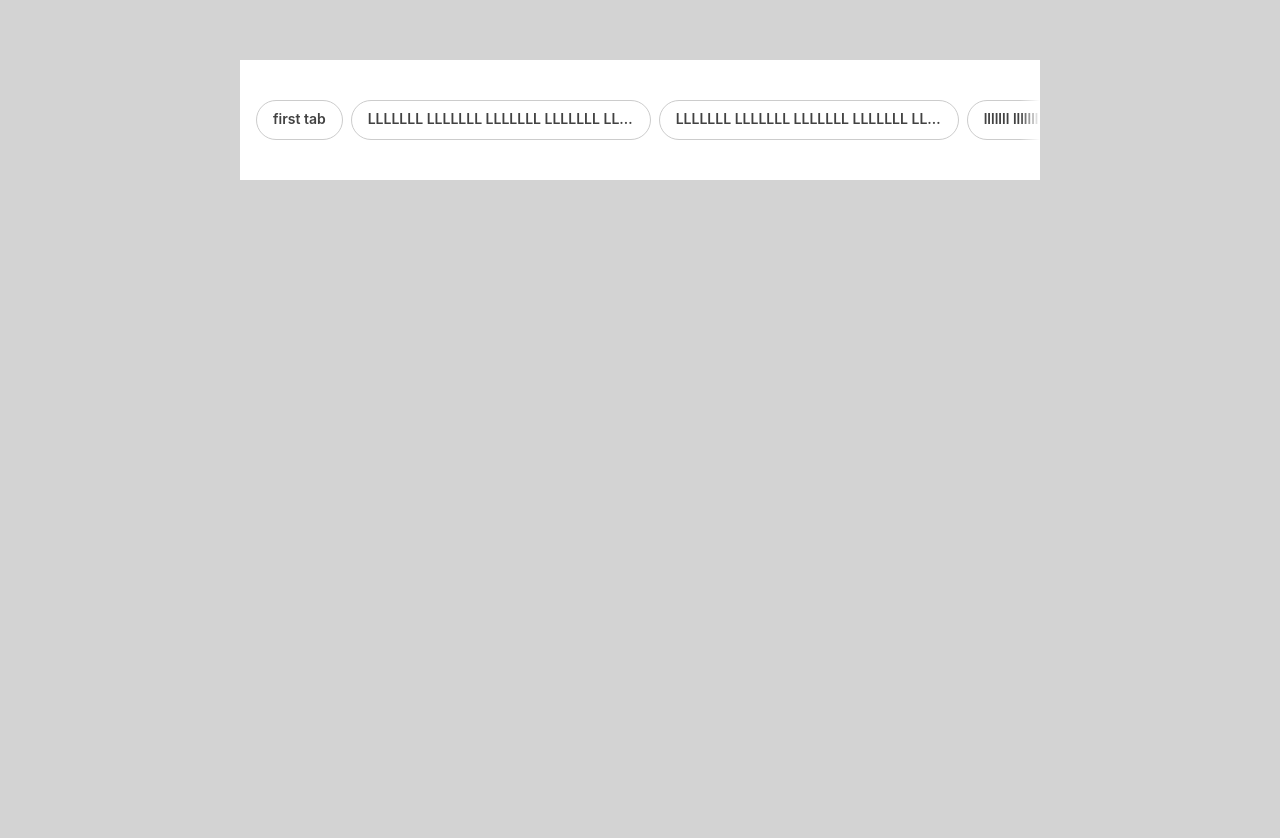
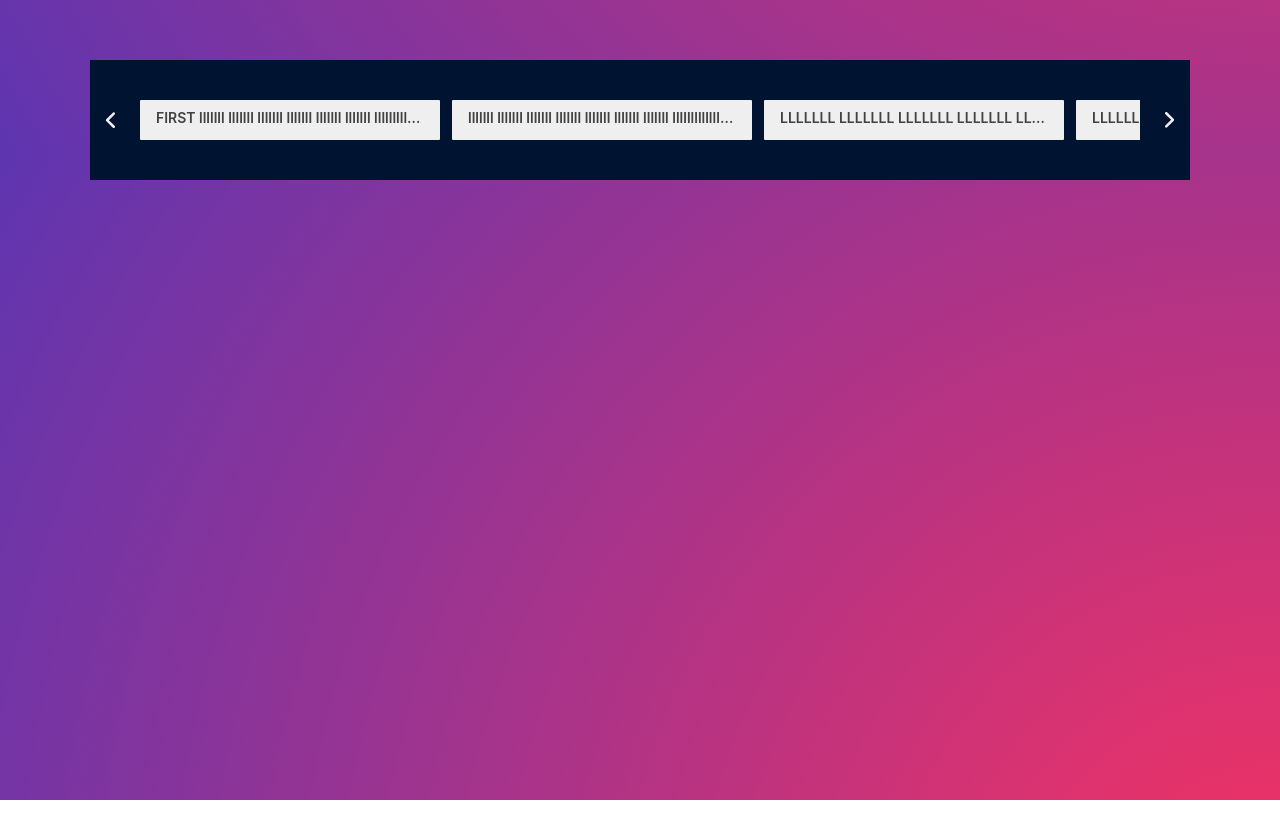
Before and after one commit to hgromov/tabs-tape, a React (Create React App) app: page / in a window 1280 px wide. Shown: the top 838 px of the page. After the commit the page ends 800 px from the top, so only its background shows below. Built offline with nearby package versions, Linux system fonts and the light colour scheme.

Commit message:
yey_beta_v1.1.0

```diff
--- a/src/App.tsx
+++ b/src/App.tsx
@@ -1,44 +1,62 @@
 import React from "react";
-import styled from "styled-components";
+import styled, { keyframes } from "styled-components";
 
 import { Tape } from "./tabs/tape";
+import { palette } from "./tabs/colors";
+
+const gradientAnimation = keyframes`
+0% {
+    background-position: 0 200%;
+  }
+  100% {
+    background-position: 0 -200%;
+  }
+`;
 
 const AppWrapper = styled.div`
-  background-color: #d3d3d3;
-  height: 100vw;
-  padding-top: 60px;
+  background: radial-gradient(circle, #f73261, #5e35b0);
+  background-size: 200% 200%;
+  animation: ${gradientAnimation} 10s linear infinite;
+  height: 100vh;
 `;
 
 const PageWrapper = styled.div`
-  max-width: 800px;
-  min-width: 600px;
+  padding: 0 50px;
+  position: relative;
+  top: 60px;
+  max-width: 1000px;
+  min-width: 800px;
   height: 120px;
-  background-color: white;
+  background-color: ${palette.darkBlue};
   margin: 0 auto;
   display: flex;
   align-items: center;
 `;
 
 const tabs = [
-  { label: "first tab", id: "1" },
   {
     label:
-      "LLLLLLL LLLLLLL LLLLLLL LLLLLLL LLLLLLL LLLLLLL LLLLLLL LLLLLLL LLLLLLL LLLLLLL LLLLLLL LLLLLLL LLLLLLL LLLLLLL THE END",
+      "FIRST lllllll lllllll lllllll lllllll lllllll lllllll llllllllllllll lllllll",
+    id: "1",
+  },
+  {
+    label:
+      "lllllll lllllll lllllll lllllll lllllll lllllll lllllll llllllllllllll lllllll lllllll",
     id: "2",
   },
   {
     label:
-      "LLLLLLL LLLLLLL LLLLLLL LLLLLLL LLLLLLL LLLLLLL LLLLLLL LLLLLLL LLLLLLL LLLLLLL LLLLLLL LLLLLLL LLLLLLL LLLLLLL LLLLLLL LLLLLLL LLLLLLL THE END LLLLLLLLLLLLLLLLLLLLLLLLLLLL",
+      "LLLLLLL LLLLLLL LLLLLLL LLLLLLL LLLLLLL LLLLLLL LLLLLLL LLLLLLL LLLLLLL LLLLLLL LLLLLLL LLLLLLL LLLLLLL LLLLLLL THE END",
     id: "3",
   },
   {
     label:
-      "lllllll lllllll lllllll lllllll lllllll lllllll lllllll llllllllllllll lllllll lllllll lllllll lllllll",
+      "LLLLLLL LLLLLLL LLLLLLL LLLLLLL LLLLLLL LLLLLLL LLLLLLL LLLLLLL LLLLLLL LLLLLLL LLLLLLL LLLLLLL LLLLLLL LLLLLLL LLLLLLL LLLLLLL LLLLLLL THE END LLLLLLLLLLLLLLLLLLLLLLLLLLLL",
     id: "4",
   },
   { label: "short tab", id: "5" },
   { label: "short tab", id: "6" },
-  { label: "short tab", id: "7" },
+  { label: "short tab tabbb", id: "7" },
   {
     label:
       "tab with a lot of small words inside of it bla bla bla bla bla bla bla bla bla bla la bla bla bla bla bla bla bla bla yey",
--- a/src/index.css
+++ b/src/index.css
@@ -1,13 +1,14 @@
 body {
   margin: 0;
-  font-family: -apple-system, BlinkMacSystemFont, 'Segoe UI', 'Roboto', 'Oxygen',
-    'Ubuntu', 'Cantarell', 'Fira Sans', 'Droid Sans', 'Helvetica Neue',
+  padding: 0;
+  font-family: -apple-system, BlinkMacSystemFont, "Segoe UI", "Roboto", "Oxygen",
+    "Ubuntu", "Cantarell", "Fira Sans", "Droid Sans", "Helvetica Neue",
     sans-serif;
   -webkit-font-smoothing: antialiased;
   -moz-osx-font-smoothing: grayscale;
 }
 
 code {
-  font-family: source-code-pro, Menlo, Monaco, Consolas, 'Courier New',
+  font-family: source-code-pro, Menlo, Monaco, Consolas, "Courier New",
     monospace;
 }
--- a/src/tabs/scrollButton/ArrowIcon.tsx
+++ b/src/tabs/scrollButton/ArrowIcon.tsx
@@ -2,7 +2,7 @@ import { palette } from "../colors";
 import { SvgProps } from "../tabs.types";
 
 const ArrowIcon = ({
-  color = palette.darkGray,
+  color = palette.paper,
   height = 10,
   opacity = "1",
   width = 16,
--- a/src/tabs/scrollButton/scrollButton.styled.ts
+++ b/src/tabs/scrollButton/scrollButton.styled.ts
@@ -2,7 +2,7 @@
 import styled, { css } from "styled-components";
 
 import { palette } from "../colors";
-import { ScrollButtonProps, ScrollDirections } from "../tabs.types";
+import { Directions, ScrollButtonProps } from "../tabs.types";
 
 const flexCenter = css`
   display: flex;
@@ -10,37 +10,42 @@ const flexCenter = css`
   justify-content: center;
 `;
 
-const IconDirections: Record<ScrollDirections, string> = {
-  [ScrollDirections.LEFT]: "-90deg",
-  [ScrollDirections.RIGHT]: "90deg"
+const IconDirections: Record<Directions, string> = {
+  [Directions.LEFT]: "-90deg",
+  [Directions.RIGHT]: "90deg"
 };
 
 const IconWrapper = styled.div`
-  width: 32px;
-  height: 32px;
+  width: 40px;
+  height: 100px;
   ${flexCenter}
   margin: 4px;
-  background: ${palette.white};
-  border-radius: 50%;
-  box-shadow: 0px 0px 4px 0px ${palette.lightGray};
+  background: ${palette.darkBlue};
+  transition: transform ease-in-out 0.9;
+
+  &:hover {
+    transform: scale(1.1);
+  }
+  &:active {
+    transform: scale(1);
+  }
 `;
 
 const StyledScrollButton = styled.div<ScrollButtonProps>`
-  width: 72px;
-  height: 64px;
+  width: 40px;
+  height: 100px;
   position: absolute;
   ${flexCenter}
   cursor: pointer;
-  visibility: ${({ isVisible }) => (isVisible ? "visible" : "hidden")};
+  visibility: visible;
   z-index: 1000;
 
   ${({ direction }) => css`
     ${direction}: 0;
-    background: linear-gradient(to ${direction}, transparent, ${palette.white} 30%);
   `}
 
   & svg {
-    ${({ direction }: { direction: ScrollDirections }) => `transform: rotate(${IconDirections[direction]});`}
+    ${({ direction }: { direction: Directions }) => `transform: rotate(${IconDirections[direction]});`}
   }
 `;
 
--- a/src/tabs/tab/Tab.tsx
+++ b/src/tabs/tab/Tab.tsx
@@ -4,9 +4,9 @@ import { FunctionComponent, useLayoutEffect, useRef, useState } from "react";
 import { StyledTab } from "./tab.styled";
 import { TabProps } from "../tabs.types";
 
-const BASE_CHIP_HEIGHT = 40;
-const MAX_COLLAPSED_CHIP_WIDTH = 300;
-const MAX_EXPANDED_CHIP_WIDTH = 380;
+const BASE_TAB_HEIGHT = 40;
+const MAX_COLLAPSED_TAB_WIDTH = 300;
+const MAX_EXPANDED_TAB_WIDTH = 380;
 const TAB_PADDING = 16;
 const TAB_PADDINGS = TAB_PADDING * 2;
 const DEFAULT_LINES_AMOUNT = 1;
@@ -17,22 +17,26 @@ const Tab: FunctionComponent<TabProps> = ({ onClick, text, isSelected }) => {
   const tabRef = useRef<HTMLDivElement>(null);
   const [isTextOverflowing, setIsTextOverflowing] = useState<boolean>(false);
   const [isExpanded, setIsExpanded] = useState<boolean>(false);
-  const [expandWidth, setExpandWidth] = useState<number>(MAX_COLLAPSED_CHIP_WIDTH);
-  const [expandHeight, setExpandHeight] = useState<number>(BASE_CHIP_HEIGHT);
+  const [expandWidth, setExpandWidth] = useState<number>(
+    MAX_COLLAPSED_TAB_WIDTH
+  );
+  const [expandHeight, setExpandHeight] = useState<number>(BASE_TAB_HEIGHT);
 
   useLayoutEffect(() => {
     const container = tabRef.current;
     if (!container) return;
     if (container.clientWidth < container.scrollWidth) {
       setIsTextOverflowing(true);
-      let width = MAX_COLLAPSED_CHIP_WIDTH;
-      let height = BASE_CHIP_HEIGHT;
+      let width = MAX_COLLAPSED_TAB_WIDTH;
+      let height = BASE_TAB_HEIGHT;
       let lines = DEFAULT_LINES_AMOUNT;
 
-      if (container.scrollWidth > MAX_EXPANDED_CHIP_WIDTH) {
-        lines = Math.ceil(container.scrollWidth / (MAX_EXPANDED_CHIP_WIDTH - TAB_PADDINGS));
+      if (container.scrollWidth > MAX_EXPANDED_TAB_WIDTH) {
+        lines = Math.ceil(
+          container.scrollWidth / (MAX_EXPANDED_TAB_WIDTH - TAB_PADDINGS)
+        );
         height = Math.min(lines, MAXIMUM_LINES) * LINE_HEIGHT;
-        width = MAX_EXPANDED_CHIP_WIDTH;
+        width = MAX_EXPANDED_TAB_WIDTH;
       } else {
         width = container.scrollWidth;
       }
@@ -54,9 +58,7 @@ const Tab: FunctionComponent<TabProps> = ({ onClick, text, isSelected }) => {
 
   const handleClick = () => {
     toggleExpansion();
-    setTimeout(() => {
-      onClick && onClick();
-    }, 200);
+    onClick && onClick();
   };
 
   return (
--- a/src/tabs/tab/tab.styled.ts
+++ b/src/tabs/tab/tab.styled.ts
@@ -3,19 +3,26 @@ import styled from "styled-components";
 import { tabTheme } from "../colors";
 import { StyledTabProps } from "../tabs.types";
 
-const COLLAPSED_TAB_HEIGHT = 40;
-
 const StyledTab = styled.div<StyledTabProps>`
   box-sizing: border-box;
+  margin-right: 12px;
+  font-size: 14px;
+  line-height: 24px;
+  overflow: hidden;
+  text-overflow: ellipsis;
+  transition: all ease-in-out 0.3s, background-color 0s;
+  user-select: none;
+  cursor: pointer;
+  border-radius: 1px;
+  font-weight: 600;
+  padding: 6px 16px;
+
+  color: ${({ isSelected }) =>
+    isSelected ? tabTheme.color.selected : tabTheme.color.default};
   background-color: ${({ isSelected }) =>
     isSelected
       ? tabTheme.backgroundColor.hovered
       : tabTheme.backgroundColor.primary};
-  margin-right: 8px;
-  color: ${({ isSelected }) =>
-    isSelected ? tabTheme.color.selected : tabTheme.color.default};
-  font-size: 14px;
-  line-height: 24px;
   min-height: ${({ expandHeight, isExpanded }) =>
     isExpanded ? expandHeight + "px" : "40px"};
   max-height: ${({ expandHeight, isExpanded }) =>
@@ -24,32 +31,18 @@ const StyledTab = styled.div<StyledTabProps>`
   min-width: ${({ expandWidth, isExpanded }) =>
     isExpanded ? expandWidth + "px" : "auto"};
   text-align: ${({ isExpanded }) => (isExpanded ? "center" : "start")};
-  border-radius: 100px;
-  font-weight: 600;
-  padding: ${({ expandHeight, isExpanded }) =>
-      isExpanded && expandHeight && expandHeight > COLLAPSED_TAB_HEIGHT
-        ? "4px"
-        : "6px"}
-    16px;
-  border: 1px solid ${tabTheme.borderColor};
-  overflow: hidden;
-  text-overflow: ellipsis;
+  white-space: ${({ expandWidth, isExpanded }) =>
+    isExpanded && expandWidth && expandWidth === 380 ? "wrap" : "nowrap"};
   ${({ isExpanded }) =>
     isExpanded &&
     `
-  display: -webkit-box;
-  -webkit-line-clamp: 3;
-  -webkit-box-orient: vertical;
+    display: -webkit-box;
+    -webkit-line-clamp: 3;
+    -webkit-box-orient: vertical;
   `}
-  white-space: ${({ expandWidth, isExpanded }) =>
-    isExpanded && expandWidth && expandWidth === 380 ? "wrap" : "nowrap"};
-  transition: all ease-in-out 0.3s;
-  user-select: none;
 
   &:hover {
     background-color: ${tabTheme.backgroundColor.hovered};
-    cursor: pointer;
-    color: ${tabTheme.color.selected};
   }
 `;
 
--- a/src/tabs/tape/Tape.tsx
+++ b/src/tabs/tape/Tape.tsx
@@ -8,59 +8,97 @@ import {
 
 import { Tab } from "../tab";
 import { ScrollButton } from "../scrollButton";
-import { TapeProps, ScrollDirections } from "../tabs.types";
+import { TapeProps, Directions } from "../tabs.types";
 import { StyledTape, StyledWrapper } from "./tape.styled";
 
-const TAB_MARGIN = 8;
-const TAB_BORDER = 1;
-const TAB_MARGINS = TAB_MARGIN * 2;
-const TAB_BORDERS = TAB_BORDER * 2;
-const TAB_GAP = 44;
-const TAB_EXPANSION = 80;
+const TAB_MARGIN = 12;
 
-const Tape: FunctionComponent<TapeProps> = ({
-  tabs,
-  selectedTabId = "",
-}) => {
-  const [canScrollLeft, setCanScrollLeft] = useState(false);
-  const [canScrollRight, setCanScrollRight] = useState(false);
-  // *scrollLeft is negative value which represents scroll from left.
-  // this is the main value used for scroll. changing it we can scroll the tape using transform translate in useLayoutEffect below.
-  const [scrollLeft, setScrollLeft] = useState(0);
-  const [isLastElementOverflowing, setIsLastElementOverflowing] =
-    useState(false);
+const Tape: FunctionComponent<TapeProps> = ({ tabs, selectedTabId = "" }) => {
+  const [canScrollLeft, setCanScrollLeft] = useState<boolean>(true);
+  const [canScrollRight, setCanScrollRight] = useState<boolean>(true);
+
+  const [scrollRightPoints, setScrollRightPoints] = useState<number[]>([]);
+  const [scrollLeftPoints, setScrollLeftPoints] = useState<number[]>([]);
+  const [scrollMiddlePoints, setScrollMiddlePoints] = useState<
+    { index: number; point: number }[]
+  >([]);
+
+  const [translateX, setTranslateX] = useState<number>(0);
+
   const tapeRef = useRef<HTMLDivElement>(null);
   const containerRef = useRef<HTMLDivElement>(null);
 
-  // This useLayoutEffect manages scrolling behavior of the "tape" within the "container" element.
   useLayoutEffect(() => {
     const tape = tapeRef.current;
     const container = containerRef.current;
-    if (tape && container) {
-      // Here we have tape (strip of tabs) and if contains more tabs then container (visible area) can fill, then we can scroll it conditionally.
+    if (!tape || !container) return;
+
     const containerWidth = container.clientWidth;
     const tapeWidth = tape.getBoundingClientRect().width;
 
-      const isScrollable = tapeWidth > containerWidth;
+    const tabsArray = Array.from(tape.children) as HTMLElement[];
 
-      // If we already reached the end of the tape, we should not show the right, logic for canScrollLeft is pretty simple because we have scrollLeft value.
-      setCanScrollLeft(isScrollable && scrollLeft < 0);
-      // Here I say tapeWidth + scrollLeft > containerWidth (that means, if difference between tapeWidth and scrollLeft more then containerWidth then we can scroll).
-      // but there is one edge case, when the last element is overflowing, then i compare this not to containerWidth, but to containerWidth + difference between normal tab and extended one (TAB_EXPANSION).
-      setCanScrollRight(
-        isScrollable &&
-          tapeWidth + scrollLeft >
-            containerWidth + (isLastElementOverflowing ? TAB_EXPANSION : 0)
+    const navigationPoints = tabsArray.reduce(
+      (
+        acc: {
+          rightPoints: number[];
+          leftPoints: number[];
+          middlePoints: { index: number; point: number }[];
+          stepWidth: number;
+        },
+        tab: HTMLElement,
+        index
+      ) => {
+        const tabWidth = getEntireTabWidth(tab);
+
+        if (acc.stepWidth < containerWidth / 2) {
+          acc.middlePoints.push({
+            index,
+            point: TAB_MARGIN,
+          });
+        }
+        if (acc.stepWidth > tapeWidth - containerWidth / 2) {
+          acc.middlePoints.push({
+            index,
+            point: tapeWidth - containerWidth,
+          });
+        } else if (acc.stepWidth > containerWidth / 2) {
+          acc.middlePoints.push({
+            index,
+            point: acc.stepWidth - (containerWidth - tabWidth) / 2,
+          });
+        }
+        acc.stepWidth += tabWidth;
+        if (acc.stepWidth > containerWidth) {
+          acc.rightPoints.push(acc.stepWidth - containerWidth);
+        }
+        acc.leftPoints.unshift(acc.stepWidth);
+        return acc;
+      },
+      {
+        rightPoints: [],
+        middlePoints: [],
+        leftPoints: [0],
+        stepWidth: 0,
+      }
     );
 
-      tape.style.transform = `translateX(${scrollLeft}px)`;
-    }
-  }, [isLastElementOverflowing, scrollLeft]);
+    setScrollLeftPoints(
+      navigationPoints.leftPoints.filter(
+        (point) =>
+          point <=
+          navigationPoints.rightPoints[navigationPoints.rightPoints.length - 1]
+      )
+    );
+    setScrollRightPoints(navigationPoints.rightPoints);
+    setScrollMiddlePoints(navigationPoints.middlePoints);
+    console.log(navigationPoints.middlePoints);
+  }, [tabs]);
 
   useEffect(() => {
     if (selectedTabId) {
       const selectedTabIndex = tabs.findIndex(
-        (chip) => chip.id === selectedTabId
+        (tab) => tab.id === selectedTabId
       );
       scrollHandler(selectedTabIndex);
     }
@@ -85,135 +123,35 @@ const Tape: FunctionComponent<TapeProps> = ({
   const getEntireTabWidth = (tab: HTMLElement) =>
     tab.getBoundingClientRect().width + TAB_MARGIN;
 
-  const scrollHandler = (direction: ScrollDirections | number) => {
-    const tape = tapeRef.current;
-    const container = containerRef.current;
-    if (tape && container) {
-      const tapeWidth = tape.getBoundingClientRect().width;
-      const containerWidth = container.clientWidth;
-      const tabs = Array.from(tape.children) as HTMLElement[];
-      let visibleWidth = 0;
-      let targetTabIndex = 0;
-
-      // scrolling to particular tab
-      if (typeof direction === "number") {
-        // Here we have 3 cases: isFirstTab, isTabFullyVisibleFromRight, or the target tab somewhere in the middle.
-
-        // If first tab was clicked, we just set scrollLeft to zero, that brings us at the start of the tape.
-        const isFirstTab = direction === 0;
-        if (isFirstTab) {
-          return setScrollLeft(0);
+  const scrollHandler = (direction: Directions | number) => {
+    if (direction === Directions.RIGHT) {
+      const brakePoint = scrollRightPoints.find(
+        (point) => point > -translateX + TAB_MARGIN
+      );
+      typeof brakePoint === "number" && setTranslateX(-brakePoint + TAB_MARGIN);
     }
 
-        let visibleWidthfromRight = 0;
-        for (let i = tabs.length - 1; i >= direction; i--) {
-          visibleWidthfromRight += getEntireTabWidth(tabs[i]);
+    if (direction === Directions.LEFT) {
+      const brakePoint = scrollLeftPoints.find((point) => point < -translateX);
+      typeof brakePoint === "number" && setTranslateX(-brakePoint);
     }
 
-        // If the one of last tabs was clicked, we need to scroll at the end of tape, so we take tapeWidth - containerWidth
-        // and at this point we have to reverse it to negative to set it as the scrollLeft, accounting TAB_GAP and TAB_EXPANSION to make it fully visible.
-        if (containerWidth > visibleWidthfromRight) {
-          return setScrollLeft(
-            -(
-              tapeWidth -
-              containerWidth +
-              TAB_MARGINS +
-              (isLastElementOverflowing ? TAB_EXPANSION : 0)
-            )
+    if (typeof direction === "number") {
+      const brakePoint = scrollMiddlePoints.find(
+        (point) => point.index === direction
       );
-        }
-
-        // Othervise we find the sum of the tab widths before the direction tab
-        for (let i = 0; i < direction; i++) {
-          visibleWidth += getEntireTabWidth(tabs[i]); // Include the tab's width and margin.
-        }
-
-        // And setting it's sum turned to negative as a scrollLeft value including some extra space before for conveniance.
-        setScrollLeft(-visibleWidth + TAB_GAP);
-      }
-
-      if (direction === ScrollDirections.LEFT) {
-        /*
-          'scrollRight' represents the difference between the right edge of the container (visible area),
-          and the right edge of the entire tape, including elements beyond the visible area.
-        */
-        const scrollRight = tapeWidth - -scrollLeft - containerWidth;
-
-        // Find the index of the previous tab that doesn't fully fit inside the container.
-        for (let i = tabs.length - 1; i >= 0; i--) {
-          visibleWidth += getEntireTabWidth(tabs[i]); // Include the tab's width and margin.
-          if (visibleWidth > containerWidth + scrollRight) {
-            targetTabIndex = i;
-            break; // Stop the loop as we've found the previous tab index.
-          }
-        }
-
-        // Calculate the width of cropped part tab to scroll back to make the left tab fully visible.
-        let stepWidth =
-          visibleWidth - containerWidth - scrollRight - TAB_MARGIN;
-
-        /*
-          When the last visible tab from left perfectly aligns with the left edge of the container,
-          the 'stepWidth' becomes very close to zero or zero itself.
-          This happens when 'visibleWidth' is equal to 'containerWidth' + 'scrollRight' + 8px of margin
-          Then, instead of looking for the width of the cropped part of the tab, we take the previous one and scroll it by its width.
-        */
-        if (targetTabIndex && stepWidth < 1) {
-          stepWidth =
-            tabs[targetTabIndex - 1].getBoundingClientRect().width + TAB_MARGIN;
-        }
-
-        /*
-          If 'scrollLeft' + 'stepWidth' equals -8 or less, it means the tape has reached the beginning,
-          and there are no more tabs before. In this case, set 'scrollLeft' to 0 to prevent further scrolling to the left.
-          Otherwise, continue scrolling to the left by adding 'stepWidth' to 'prevScrollLeft'.
-        */
-        const reachedBeginning =
-          scrollLeft + stepWidth >= -(TAB_MARGIN + TAB_BORDERS);
-
-        setScrollLeft((prevScrollLeft) =>
-          reachedBeginning ? 0 : prevScrollLeft + stepWidth
-        );
-      }
-
-      if (direction === ScrollDirections.RIGHT) {
-        // Find the index of the next tab that doesn't fully fit inside the container.
-        for (let i = 0; i < tabs.length; i++) {
-          visibleWidth += getEntireTabWidth(tabs[i]); // Include the tab's width and margin.
-          if (visibleWidth > containerWidth + -scrollLeft) {
-            targetTabIndex = i;
-            break; // Stop the loop as we've found the next tab index.
-          }
-        }
-
-        // Calculate the width of scroll right step to make the next tab fully visible including margins and borders.
-        const stepWidth =
-          visibleWidth -
-          containerWidth +
-          scrollLeft +
-          TAB_MARGINS +
-          TAB_BORDERS;
-
-        setScrollLeft((prevScrollLeft) => prevScrollLeft - stepWidth);
-      }
+      typeof brakePoint?.point === "number" &&
+        setTranslateX(-brakePoint.point + TAB_MARGIN);
     }
   };
 
   return (
     <StyledTape ref={containerRef}>
-      <ScrollButton
-        direction={ScrollDirections.LEFT}
-        isVisible={canScrollLeft}
-        onClick={scrollHandler}
-      />
-      <StyledWrapper ref={tapeRef}>
+      <StyledWrapper ref={tapeRef} translateX={translateX}>
         {tabs.map(renderTab)}
       </StyledWrapper>
-      <ScrollButton
-        direction={ScrollDirections.RIGHT}
-        isVisible={canScrollRight}
-        onClick={scrollHandler}
-      />
+      <ScrollButton direction={Directions.LEFT} onClick={scrollHandler} />
+      <ScrollButton direction={Directions.RIGHT} onClick={scrollHandler} />
     </StyledTape>
   );
 };
--- a/src/tabs/tape/tape.styled.ts
+++ b/src/tabs/tape/tape.styled.ts
@@ -1,7 +1,4 @@
 import styled, { css } from "styled-components";
-
-import { palette } from "../colors";
-import { StyledScrollButton } from "../scrollButton/scrollButton.styled";
 
 const flexCenterStart = css`
   display: flex;
@@ -9,37 +6,18 @@ const flexCenterStart = css`
   justify-content: flex-start;
 `;
 
-const StyledWrapper = styled.div`
+const StyledWrapper = styled.div<{translateX: number}>`
   ${flexCenterStart}
   position: relative;
   transition: transform ease-in-out 0.3s;
+  transform: translateX(${({translateX}) => translateX + "px"});
 `;
 
 const StyledTape = styled.div`
   ${flexCenterStart}
-  position: relative;
   overflow: hidden;
   min-height: 64px;
   max-height: 100px;
-  padding-left: 16px;
-
-  ${StyledScrollButton} {
-    display: none;
-  }
-
-  &:hover ${StyledScrollButton} {
-    display: flex;
-  }
-
-  &::after {
-    content: "";
-    position: absolute;
-    right: 0;
-    width: 20px;
-    height: 64px;
-    pointer-events: none;
-    background: linear-gradient(to left, ${palette.white}, transparent);
-  }
 `;
 
 export { StyledTape, StyledWrapper };
```
Also changed, not shown: src/tabs/colors.ts (+4 -3 lines), src/tabs/tabs.types.ts (+5 -5 lines), tsconfig.json (+2 -8 lines). Lines whose indentation alone changed are shown as unchanged.
